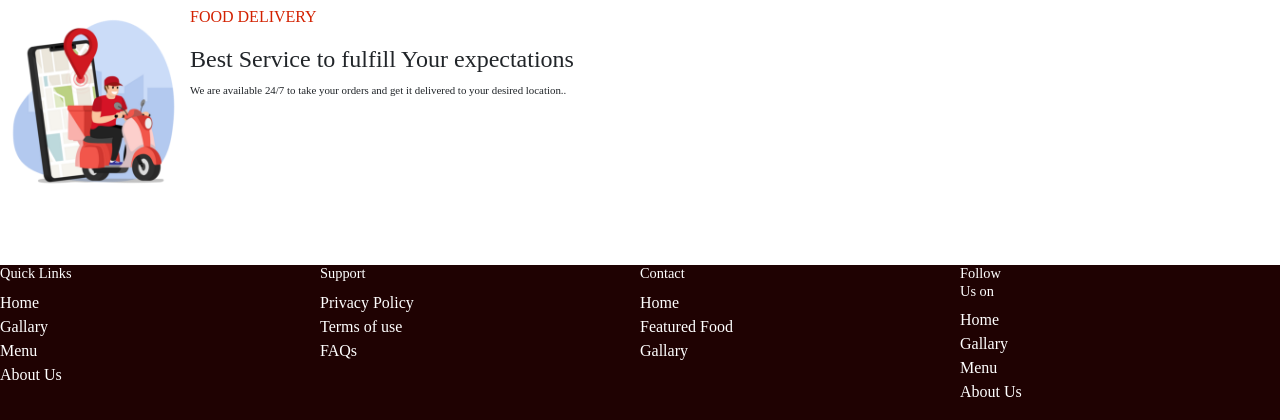
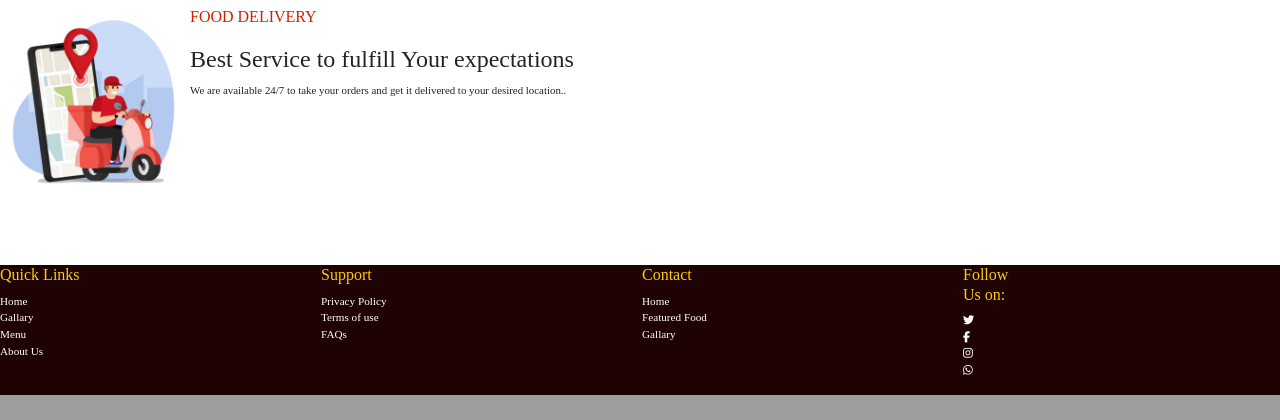
Before and after one commit to Jeremy5522117/Omalis-taste, a PHP site: page / in a window 1280 px wide. Shown: the part 2080-2500 px from the top of the page. After the commit the page ends 2475 px from the top, so only its background shows below. Run offline with PHP 8.4, Linux system fonts and the light colour scheme; some libraries are stand-ins or nearby versions; some web fonts are replaced.

Commit message:
footer update

```diff
--- a/asset/css/styles.css
+++ b/asset/css/styles.css
@@ -219,10 +219,11 @@ footer{
 }
 .footer-flex{
   display: flex;
+ column-gap: 4px;
 }
 .footer-flex h5{
-  font-size: 0.9rem;
-  color: #fff;
+  font-size: 1rem;
+  color: rgb(250,206,7);
 }
 .footer-flex a{
   text-decoration: none;
@@ -231,6 +232,7 @@ footer{
 .footer-flex ul{
   list-style:none;
   padding: 0;
+  font-size: 0.7rem;
 }
 .footer-flex li{
   list-style:none;
--- a/index.html
+++ b/index.html
@@ -249,13 +249,13 @@
 
 
   <div class="footer-divs">
-    <h5>Follow  <br> Us on</h5>
+    <h5>Follow  <br> Us on:</h5>
     <ul>
-      <li><a href="">Home</a></li>
+      <li><a href=""><i class="fa-brands fa-twitter"></i></a></li>
 
-      <li><a href="">Gallary</a></li>
-      <li><a href="">Menu</a></li>
-      <li><a href="">About Us</a></li>
+      <li><a href=""><i class="fa-brands fa-facebook-f"></i></a></li>
+      <li><a href=""><i class="fa-brands fa-instagram"></i></a></li>
+      <li><a href=""><i class="fa-brands fa-whatsapp"></i></a></li>
   </ul>
   </div>
 
```
